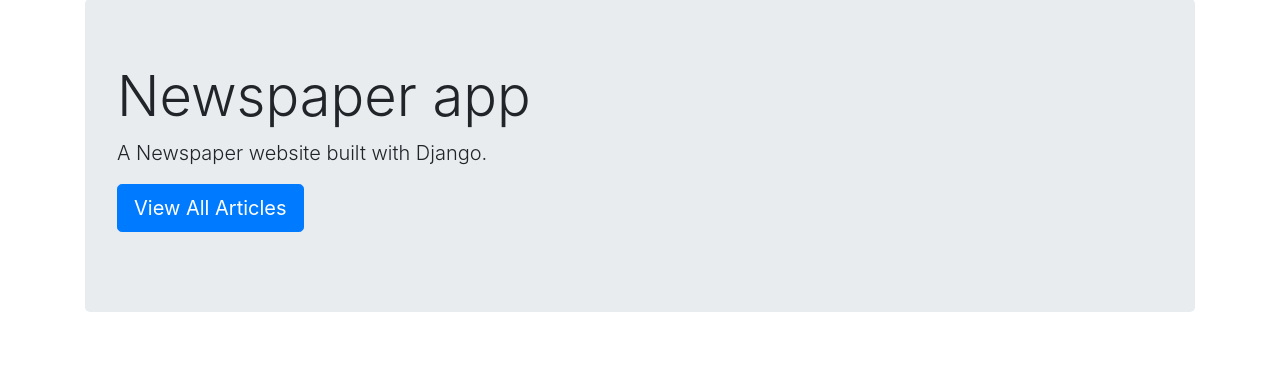
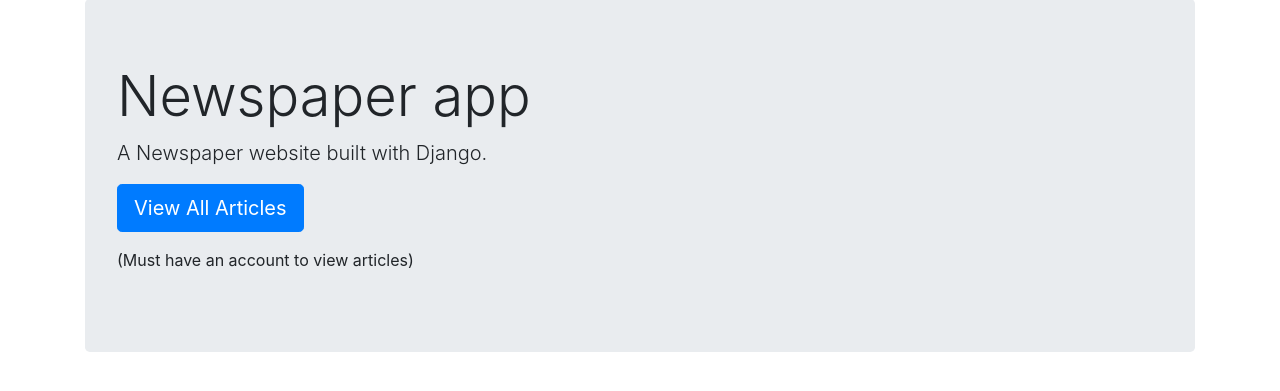
Before and after one commit to Baker17/news-app, a Django app: page / in a window 1280 px wide. Shown: the part 95-486 px from the top of the page. Run offline with Django 3.2, Linux system fonts and the light colour scheme; some libraries are stand-ins or nearby versions.

Commit message:
added instructions on home page

```diff
--- a/templates/home.html
+++ b/templates/home.html
@@ -6,8 +6,10 @@
 <div class="jumbotron">
     <h1 class="display-4">Newspaper app</h1>
     <p class="lead">A Newspaper website built with Django.</p>
+
     <p class="lead">
         <a class="btn btn-primary btn-lg" href="{% url 'article_list' %}" role="button">View All Articles</a>
     </p>
+    <p>(Must have an account to view articles)</p>
 </div>
 {% endblock content %}
```
